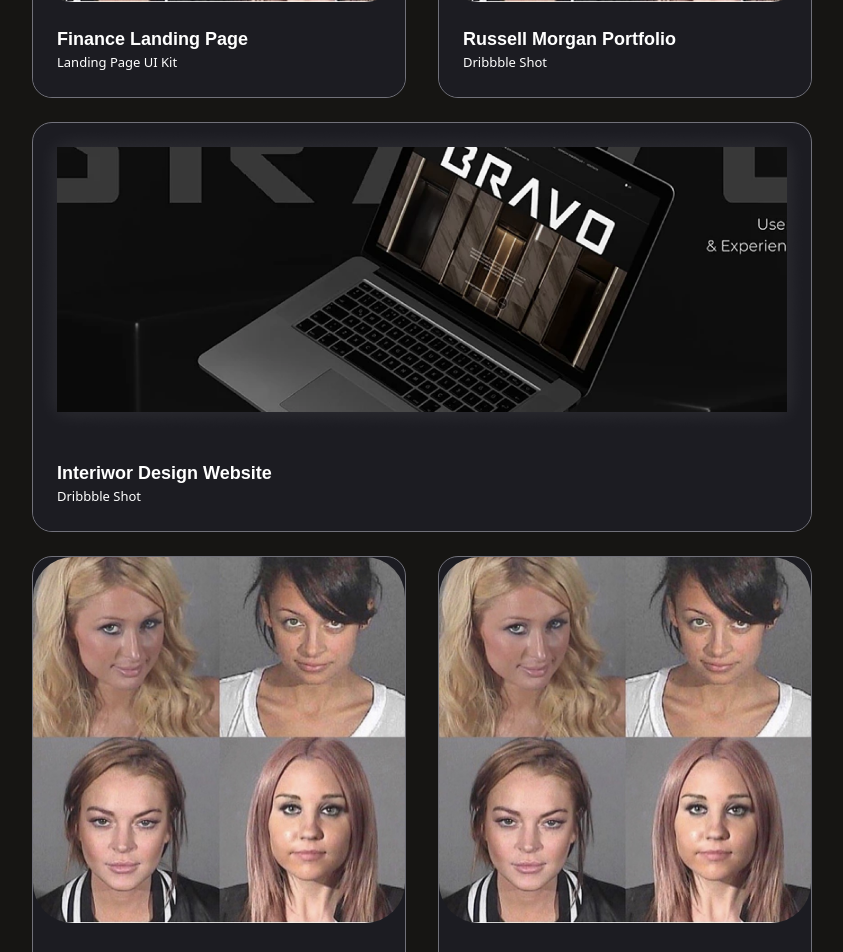
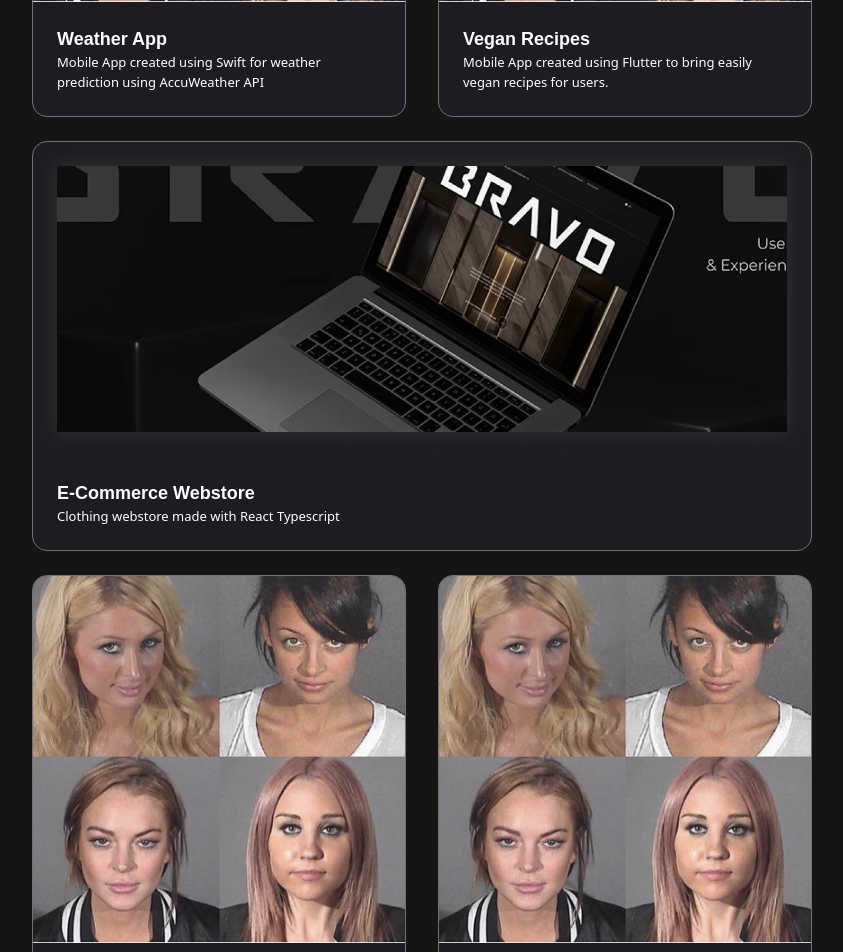
Before and after one commit to jpontel/jpontel.github.io, a React (Vite) app: page / in a window 1280 px wide. Shown: the part 3240-4192 px from the top of the page, without its empty margins (218-1061 px from the left). Built offline with nearby package versions, Linux system fonts and the light colour scheme; a web font is replaced by a local one.

Commit message:
icon change and projects block adjust

```diff
--- a/src/components/projects-block/index.tsx
+++ b/src/components/projects-block/index.tsx
@@ -12,8 +12,8 @@ interface ProjectsBlockProps {
 export default function ProjectsBlock({title, description, img, size, width}: ProjectsBlockProps) {
     return (
         <Fragment>
-            <div className={`${size === 'small' ? '' : ''} w-full rounded-[20px] bg-[#1C1C22] text-white border border-zinc-500`}>
-                <img src={img} alt={'Screenshot'} className={`${width ? width : 'w-[400px]'} rounded-[40px]`}/>
+            <div className={`${size === 'small' ? '' : ''} w-full rounded-[15px] bg-[#1C1C22] text-white border border-zinc-500 hover:shadow-2xl transition-shadow hover:shadow-purple-950`}>
+                <img src={img} alt={'Screenshot'} className={`${width ? width : 'w-[400px]'} rounded-t-[14px]`}/>
                 <div className={'bg-[#1C1C22] p-6 rounded-b-[20px] items-start text-start'}>
                     <div className={'font-baijamjuree font-semibold text-[18px]'}>
                         {title}
--- a/src/pages/projects/index.tsx
+++ b/src/pages/projects/index.tsx
@@ -25,18 +25,18 @@ export default function Projects() {
             ) : (
                 <div className={'flex flex-col gap-6'}>
                     <div className={'flex gap-8'}>
-                        <ProjectsBlock title={'Finance Landing Page'} description={'Landing Page UI Kit'} img={picture}
-                                       size={'small'}/>
-                        <ProjectsBlock title={'Russell Morgan Portfolio'} description={'Dribbble Shot'} img={picture}
-                                       size={'small'}/>
+                        <ProjectsBlock title={'Weather App'} description={'Mobile App created using Swift for weather prediction using AccuWeather API'} img={picture}
+                                       size={'small'} width={'w-full'}/>
+                        <ProjectsBlock title={'Vegan Recipes'} description={'Mobile App created using Flutter to bring easily vegan recipes for users.'} img={picture}
+                                       size={'small'} width={'w-full'}/>
                     </div>
-                    <ProjectsBlock title={'Interiwor Design Website'} description={'Dribbble Shot'} img={rectangle}
+                    <ProjectsBlock title={'E-Commerce Webstore'} description={'Clothing webstore made with React Typescript'} img={rectangle}
                                    size={'large'} width={'w-full'}/>
                     <div className={'flex gap-8'}>
-                        <ProjectsBlock title={'Sonali Landing Page'} description={'Landing Page UI Kit'} img={picture}
-                                       size={'small'}/>
-                        <ProjectsBlock title={'Sonali Landing Page'} description={'Landing Page UI Kit'} img={picture}
-                                       size={'small'}/>
+                        <ProjectsBlock title={'Landing Page Design'} description={'Landing Page designed using Figma'} img={picture}
+                                       size={'small'} width={'w-full'}/>
+                        <ProjectsBlock title={'Vegan Recipes'} description={'Mobile App created using Flutter to bring easily vegan recipes for users.'} img={picture}
+                                       size={'small'} width={'w-full'}/>
                     </div>
                 </div>
             )}
```
Also changed, not shown: icon.svg (renamed from public/icon.svg).
